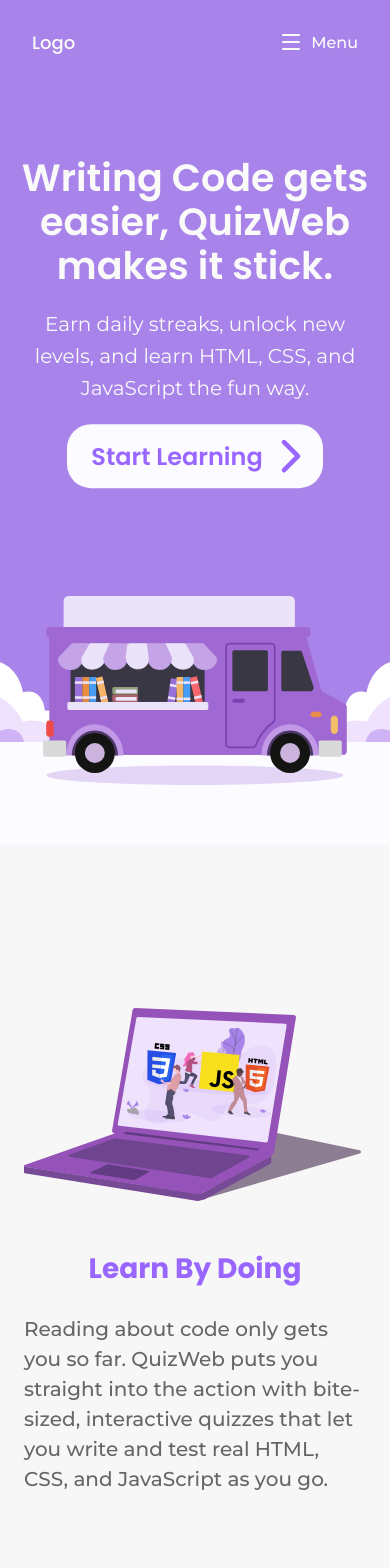
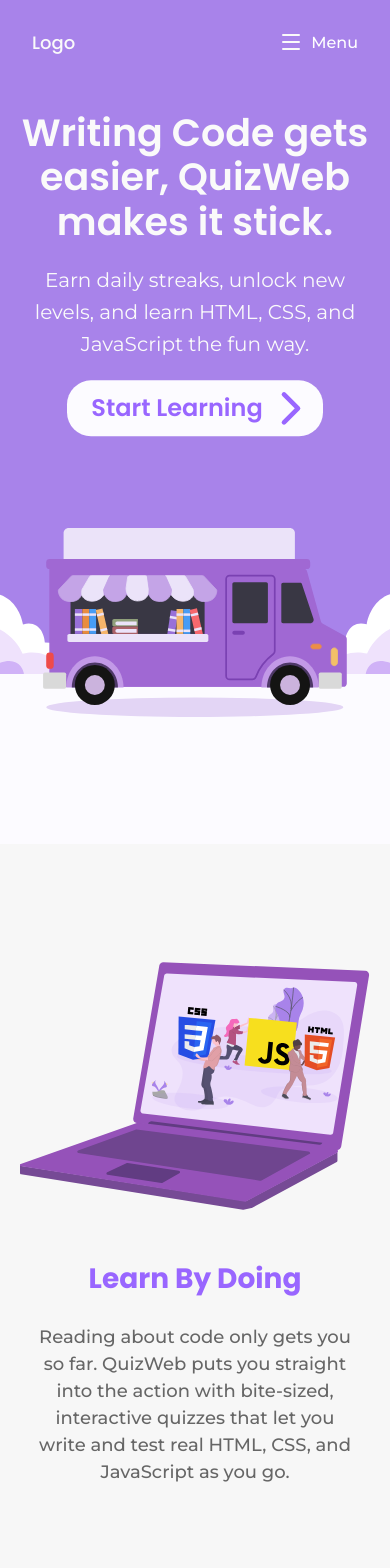
Before and after one commit to kingfluffybun/QuizWeb, a Next.js app: page / in a window 390 px wide. Shown: the top 1568 px of the page. Built offline with nearby package versions, Linux system fonts and the light colour scheme.

Commit message:
mobile fix sa landing page

```diff
--- a/app/page.tsx
+++ b/app/page.tsx
@@ -50,12 +50,12 @@ export default function Home() {
 
         <section className="section row">
             <div className="section-container row">
-                <div className="section-illustration row">
-                    <Image src="/assets/landing-page/Laptop.svg" width={100} height={100} alt="" id="laptop"/>
-                </div>
-                <div className="section-content col">
+                <div className="section-content col pos-1">
                     <h1>Learn By Doing</h1>
                     <p>Reading about code only gets you so far. QuizWeb puts you straight into the action with bite-sized, interactive quizzes that let you write and test real HTML, CSS, and JavaScript as you go. </p>
+                </div>
+                <div className="section-illustration row pos-2">
+                    <Image src="/assets/landing-page/Laptop.svg" width={100} height={100} alt="" id="laptop"/>
                 </div>
             </div>
         </section>
@@ -74,11 +74,11 @@ export default function Home() {
 
         <section className="section row">
             <div className="section-container row">
-                <div className="section-content col">
+                <div className="section-content col pos-1">
                     <h1>Built for beginners</h1>
                     <p>No prior experience, no confusing jargon, no overwhelming setup — just start from zero and learn HTML, CSS, and JavaScript one small win at a time. All you need is curiosity and a few minutes a day.</p>
                 </div>
-                {/* <div className="section-illustration">
+                {/* <div className="section-illustration pos-2">
 
                 </div> */}
             </div>
--- a/public/css/landing-page.css
+++ b/public/css/landing-page.css
@@ -125,7 +125,6 @@
 }
 
 .section-container {
-    height: 100%;
     max-width: 1200px;
     gap: 48px;
 }
@@ -156,7 +155,7 @@
 }
 
 #laptop, #calendar {height: auto; width:100%;}
-#laptop {width:150%; transform: translateY(40px);}
+#laptop {width:125%; transform: translateY(40px);}
 
 /* clarence eto yung ibahin mo if gusto mo icustomize yung itsura ng landing page sa lightmode if ayaw mo sya na mag follow sa global na color scheme */
 /* vvvvvvvv */
@@ -171,18 +170,29 @@
 }
 
 @media (max-width: 768px) {
+    .call-to-action {padding-top: 0; padding-bottom: 0;}
+    .section.section.row {
+        padding-top: 0;
+    }
+
     .section-container .row {flex-direction: column;}
     .section .row {flex-direction: column;}
     .section .col {justify-content: flex-start;}
-    .section-content {align-items: center;}
-    .section {padding: 10dvh 24px; height: 90dvh;}
-    #laptop {width:100%;}
+    .section-content {
+        align-items: center; text-align: center;
+        > p {font-size: 18px}
+    }
+    .section {padding: 10vh 36px; height: 100vh;}
+    #laptop {width:110%; transform: translateY(0);}
+    .pos-1 {order: 2;}
+    .pos-2 {order: 1;}
 
-    .hero .hero-text {top: 16%;}
+    .hero .hero-text {top: 10%;}
     #clouds-topleft, #clouds-topright {display: none;}
-    #bus {width: 36vh; bottom: 7vh;}
-    #clouds-left {left: -34vh; bottom: 12vh;}
-    #clouds-right {right: -34vh; bottom: 12vh;}
+    #bus {width: 36vh; bottom: 15vh;}
+    #clouds-left {left: -34vh; bottom: 20vh;}
+    #clouds-right {right: -34vh; bottom: 20vh;}
+    #ground {height: calc(20vh + 1px);}
 
     .heroDescription {
         flex-direction: column;
```
Also changed, not shown: public/assets/landing-page/Laptop.svg.
